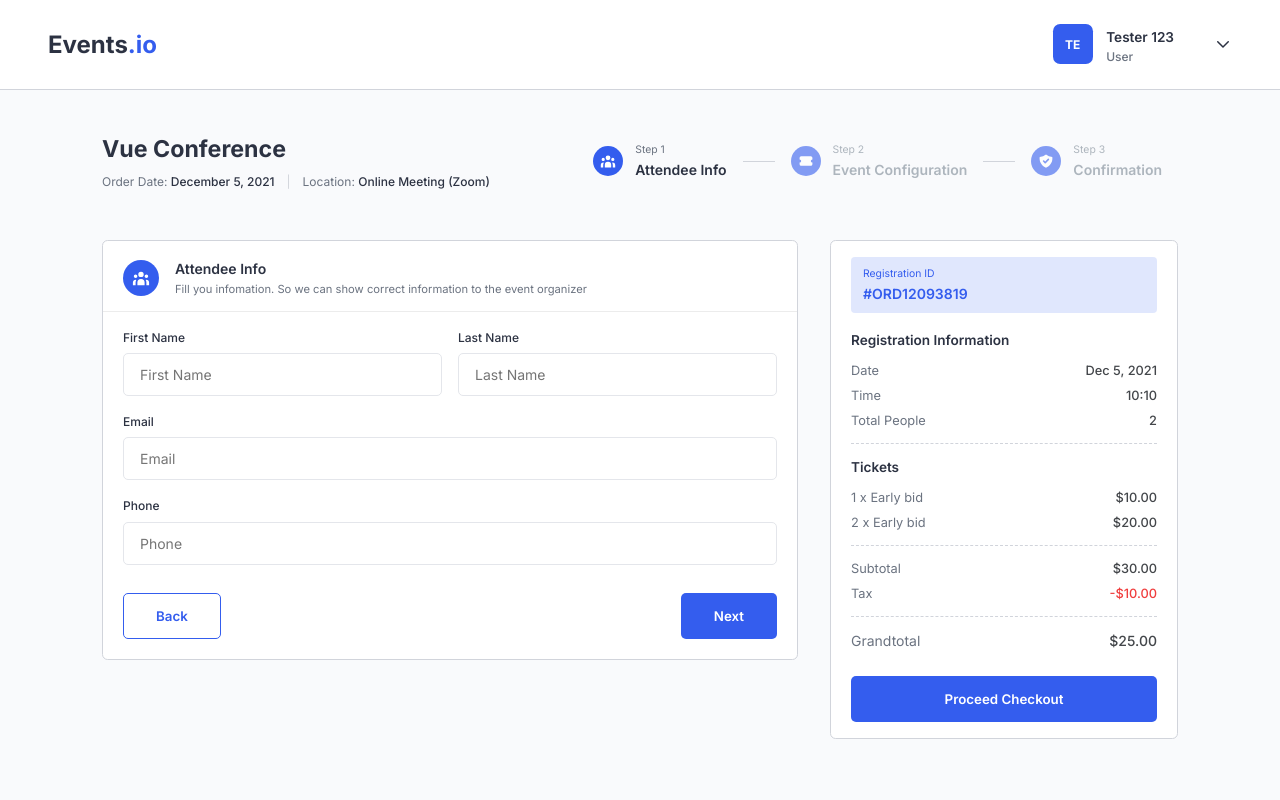
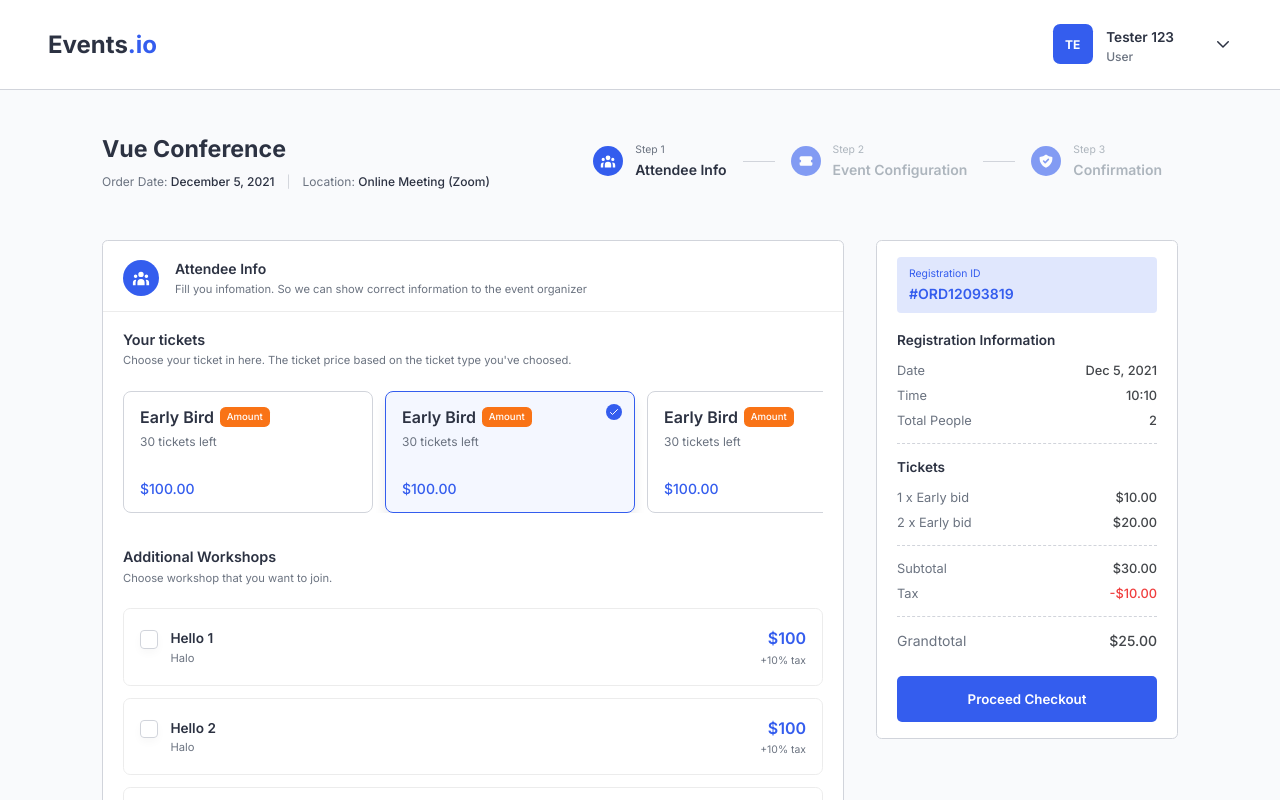
Before and after one commit to Erik3010/events.io, a React (Create React App) app: page /registration in a window 1280 px wide. Shown: the top 800 px of the page. Built offline with nearby package versions, Linux system fonts and the light colour scheme.

Commit message:
feat: add configuration page

```diff
--- a/src/pages/Registration/Registration.js
+++ b/src/pages/Registration/Registration.js
@@ -54,8 +54,8 @@ function Registration() {
               event organizer
             </RegistrationCardHeader>
             <div className={styles["card__body"]}>
-              <AttendeeForm />
-              {/* <RegistrationConfiguration /> */}
+              {/* <AttendeeForm /> */}
+              <RegistrationConfiguration />
               {/* <RegistrationConfirmation /> */}
             </div>
             <div className={styles["card__actions"]}>
```
